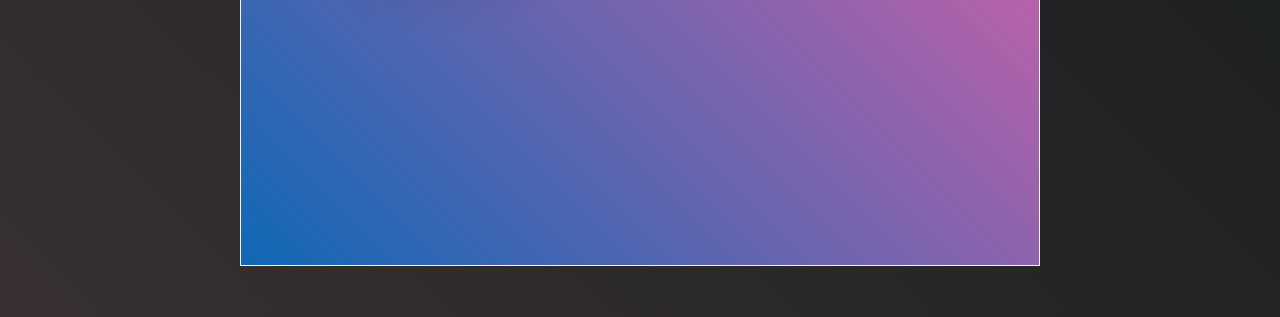
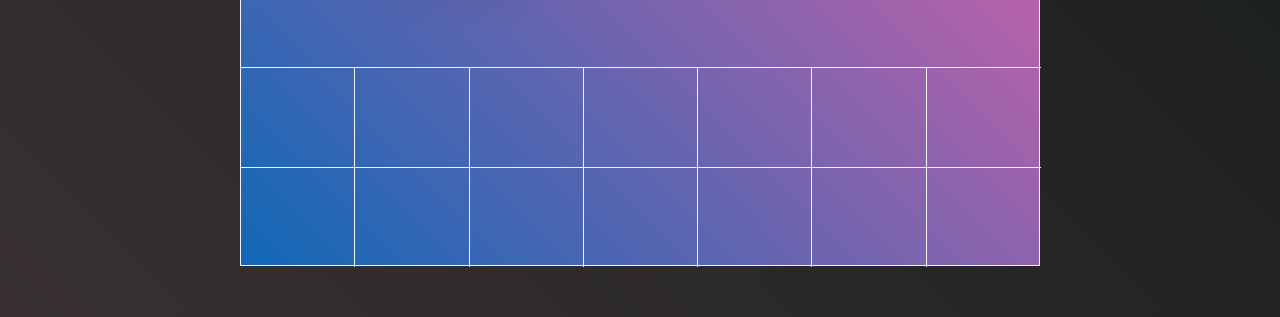
Before and after one commit to julescynamon/appMeteo, a plain HTML site: page index.html in a window 1280 px wide. Shown: the part 434-751 px from the top of the page. Drawn offline with Linux system fonts and the light colour scheme.

Commit message:
partie 2 CSS

```diff
--- a/style.css
+++ b/style.css
@@ -66,3 +66,29 @@ h1 {
     font-size: 40px;
     word-wrap: break-word;
 }
+
+.heure-bloc-prevision {
+    grid-area: 3 / 1 / 4 / -1;
+}
+
+.jour-previsions-bloc {
+    grid-area: 4 / 1 / 5 / -1;
+}
+
+.jour-previsions-bloc , .heure-bloc-prevision {
+    display: grid;
+    grid-template: 100px / repeat(7 , 1fr);
+}
+
+.bloc-h , .bloc-j {
+    display: flex;
+    justify-content: center;
+    align-items: center;
+    flex-direction: column;
+    border-top: 1px solid #f1f1f1;
+    font-size: 21px;
+}
+
+.bloc-h:not(:last-child) , .bloc-j:not(:last-child) {
+    border-right: 1px solid #f1f1f1;
+}
```
